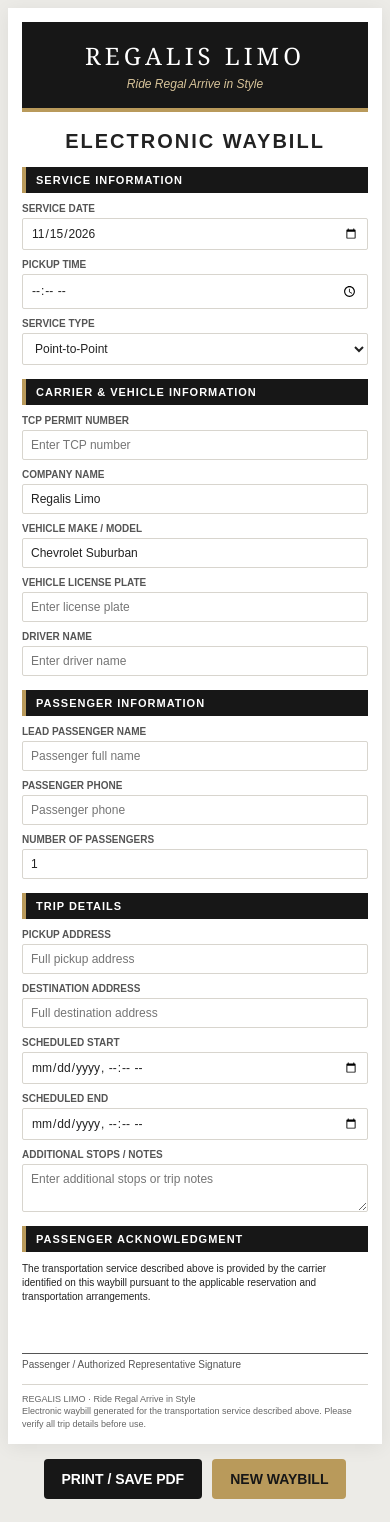
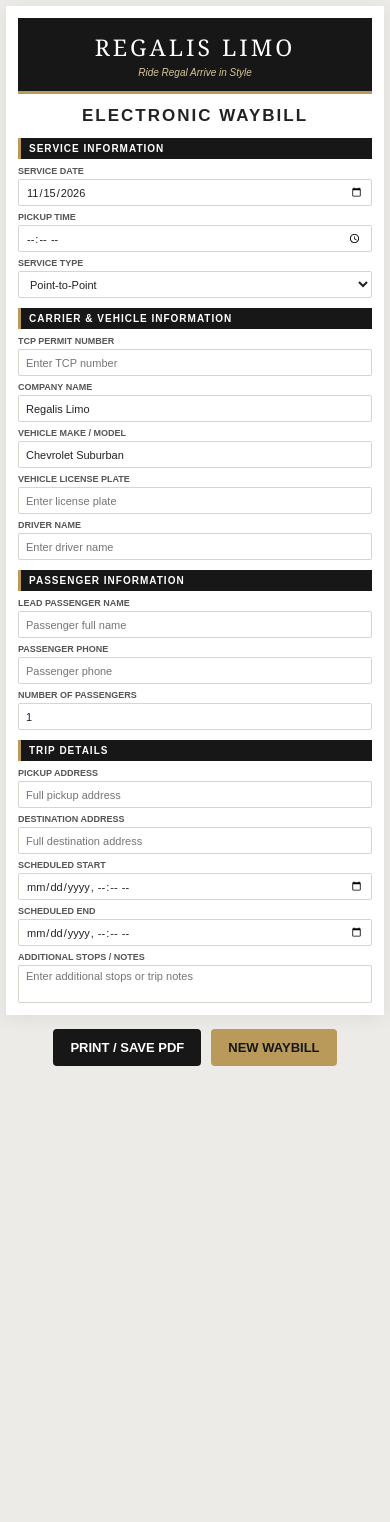
Before and after one commit to regalislimollc/regalis-waybill-website, a plain HTML site: page Index.html in a window 390 px wide. After the commit the page ends 1086 px from the top, so only its background shows below. Drawn offline with Linux system fonts and the light colour scheme.

Commit message:
Update Index.html

```diff
--- a/Index.html
+++ b/Index.html
@@ -6,25 +6,27 @@
 <meta name="viewport" content="width=device-width, initial-scale=1">
 <title>Regalis Limo - Electronic Waybill</title>
 <style>
+* { box-sizing:border-box; }
+
 :root {
   --black:#171717;
   --gold:#b99a5b;
   --border:#d8d5ce;
 }
-* { box-sizing:border-box; }
 
 body {
   margin:0;
-  padding:18px;
+  padding:12px;
   background:#ecebe7;
   color:#222;
   font-family:Arial,Helvetica,sans-serif;
 }
 
 .page {
+  width:100%;
   max-width:850px;
   margin:auto;
-  padding:25px 32px;
+  padding:22px 28px;
   background:white;
   box-shadow:0 3px 18px #0001;
 }
@@ -33,64 +35,64 @@ header {
   background:var(--black);
   color:white;
   text-align:center;
-  padding:17px 10px;
-  border-bottom:4px solid var(--gold);
+  padding:13px;
+  border-bottom:3px solid var(--gold);
 }
 
 .brand {
   font-family:Georgia,serif;
-  font-size:28px;
-  letter-spacing:4px;
+  font-size:25px;
+  letter-spacing:3px;
 }
 
 .tagline {
   color:#d8c49a;
-  font-size:12px;
+  font-size:10px;
   font-style:italic;
-  margin-top:5px;
+  margin-top:4px;
 }
 
 h1 {
   text-align:center;
-  font-size:20px;
+  font-size:17px;
   letter-spacing:2px;
-  margin:18px 0 14px;
+  margin:12px 0;
 }
 
 .section {
-  margin-top:14px;
+  margin-top:10px;
+  break-inside:avoid;
 }
 
 .section-title {
   background:var(--black);
   color:white;
-  padding:7px 10px;
-  font-size:11px;
+  padding:5px 8px;
+  font-size:10px;
   font-weight:bold;
   letter-spacing:1px;
-  border-left:4px solid var(--gold);
+  border-left:3px solid var(--gold);
 }
 
 .grid {
   display:grid;
   grid-template-columns:1fr 1fr;
-  gap:9px 14px;
-  padding-top:10px;
+  gap:6px 12px;
+  padding-top:7px;
 }
 
 .field {
   display:flex;
   flex-direction:column;
-  gap:4px;
+  align-items:stretch;
+  gap:3px;
   min-width:0;
 }
 
-.full {
-  grid-column:1/-1;
-}
+.full { grid-column:1/-1; }
 
 label {
-  font-size:10px;
+  font-size:9px;
   font-weight:bold;
   color:#555;
   text-transform:uppercase;
@@ -100,68 +102,56 @@ input, select, textarea {
   display:block;
   width:100%;
   min-width:0;
+  height:27px;
   border:1px solid var(--border);
   border-radius:2px;
-  padding:7px 8px;
+  padding:4px 7px;
   font-family:Arial,Helvetica,sans-serif;
-  font-size:12px;
+  font-size:11px;
   color:#222;
   background:white;
-  text-align:left;
+  text-align:left !important;
   direction:ltr;
+  margin:0;
 }
 
+/* Force date and time values to align left on iPhone */
+input[type="date"],
 input[type="time"],
-input[type="date"],
 input[type="datetime-local"] {
+  text-align:left !important;
+  direction:ltr !important;
+  -webkit-appearance:none;
+  appearance:none;
+  justify-content:flex-start;
+  padding-left:7px;
+}
+
+input::-webkit-date-and-time-value {
   text-align:left;
-  direction:ltr;
+  margin:0;
+  min-width:100%;
 }
 
 textarea {
-  min-height:48px;
-  resize:vertical;
-}
-
-.signatures {
-  display:grid;
-  grid-template-columns:1fr;
-  margin-top:15px;
-}
-
-.signature-line {
-  height:35px;
-  border-bottom:1px solid #555;
-}
-
-.signature-caption {
-  font-size:10px;
-  margin-top:5px;
-  color:#555;
-}
-
-.notice {
-  font-size:9px;
-  line-height:1.4;
-  color:#666;
-  margin-top:14px;
-  border-top:1px solid var(--border);
-  padding-top:8px;
+  height:38px;
+  min-height:38px;
+  resize:none;
 }
 
 .actions {
   max-width:850px;
-  margin:15px auto;
+  margin:14px auto;
   display:flex;
+  justify-content:center;
   gap:10px;
-  justify-content:center;
 }
 
 button {
   border:0;
-  padding:12px 18px;
+  padding:11px 17px;
   border-radius:4px;
-  font-size:14px;
+  font-size:13px;
   font-weight:bold;
   cursor:pointer;
 }
@@ -177,29 +167,28 @@ button {
 }
 
 @media(max-width:600px) {
-  body { padding:8px; }
-  .page { padding:14px; }
+  body { padding:6px; }
+  .page { padding:12px; }
   .grid { grid-template-columns:1fr; }
   .full { grid-column:auto; }
-  .brand { font-size:24px; }
+  .brand { font-size:23px; }
 }
 
 @media print {
   @page {
     size:Letter portrait;
-    margin:0.25in;
+    margin:0.2in;
   }
 
   html, body {
-    width:auto;
-    height:auto;
-    margin:0;
-    padding:0;
+    margin:0 !important;
+    padding:0 !important;
+    width:100%;
     background:white;
   }
 
   body {
-    font-size:9px;
+    font-size:8px;
     -webkit-print-color-adjust:exact;
     print-color-adjust:exact;
   }
@@ -213,84 +202,66 @@ button {
   }
 
   header {
-    padding:10px;
+    padding:9px;
   }
 
-  .brand {
-    font-size:23px;
-  }
-
-  .tagline {
-    font-size:10px;
-    margin-top:3px;
-  }
+  .brand { font-size:21px; }
+  .tagline { font-size:9px; }
 
   h1 {
-    font-size:16px;
-    margin:10px 0;
+    font-size:14px;
+    margin:8px 0;
   }
 
   .section {
-    margin-top:9px;
+    margin-top:7px;
     break-inside:avoid;
   }
 
   .section-title {
-    padding:5px 8px;
-    font-size:9px;
+    padding:4px 7px;
+    font-size:8px;
   }
 
   .grid {
-    gap:5px 12px;
-    padding-top:6px;
+    gap:4px 10px;
+    padding-top:5px;
   }
 
-  label {
-    font-size:8px;
-  }
+  label { font-size:7px; }
 
   input, select, textarea {
-    font-size:10px;
-    padding:4px 5px;
+    height:22px;
+    padding:2px 5px;
+    font-size:9px;
     border:0;
     border-bottom:1px solid #aaa;
     border-radius:0;
     background:white;
     color:black;
-    min-height:20px;
+  }
+
+  input[type="date"],
+  input[type="time"],
+  input[type="datetime-local"] {
+    text-align:left !important;
+    direction:ltr !important;
+    -webkit-appearance:none;
+    appearance:none;
+  }
+
+  input::-webkit-date-and-time-value {
+    text-align:left;
+    margin:0;
   }
 
   textarea {
-    min-height:32px;
+    height:30px;
+    min-height:30px;
     border:1px solid #aaa;
   }
 
-  .signatures {
-    margin-top:8px;
-  }
-
-  .signature-line {
-    height:24px;
-  }
-
-  .signature-caption {
-    font-size:8px;
-  }
-
-  .notice {
-    font-size:8px;
-    margin-top:8px;
-    padding-top:5px;
-  }
-
-  .actions {
-    display:none !important;
-  }
-
-  input, select, textarea {
-    -webkit-appearance:none;
-    appearance:none;
-  }
+  .actions { display:none !important; }
 }
 </style>
 </head>
@@ -309,9 +280,10 @@ button {
 <div class="section">
   <div class="section-title">SERVICE INFORMATION</div>
   <div class="grid">
+
     <div class="field">
       <label>Service Date</label>
-      <input id="serviceDate" type="date">
+      <input type="date" id="serviceDate">
     </div>
 
     <div class="field">
@@ -329,12 +301,14 @@ button {
         <option>Other</option>
       </select>
     </div>
+
   </div>
 </div>
 
 <div class="section">
   <div class="section-title">CARRIER & VEHICLE INFORMATION</div>
   <div class="grid">
+
     <div class="field">
       <label>TCP Permit Number</label>
       <input placeholder="Enter TCP number">
@@ -359,12 +333,14 @@ button {
       <label>Driver Name</label>
       <input placeholder="Enter driver name">
     </div>
+
   </div>
 </div>
 
 <div class="section">
   <div class="section-title">PASSENGER INFORMATION</div>
   <div class="grid">
+
     <div class="field">
       <label>Lead Passenger Name</label>
       <input placeholder="Passenger full name">
@@ -379,12 +355,14 @@ button {
       <label>Number of Passengers</label>
       <input type="number" min="1" value="1">
     </div>
+
   </div>
 </div>
 
 <div class="section">
   <div class="section-title">TRIP DETAILS</div>
   <div class="grid">
+
     <div class="field full">
       <label>Pickup Address</label>
       <input placeholder="Full pickup address">
@@ -409,50 +387,35 @@ button {
       <label>Additional Stops / Notes</label>
       <textarea placeholder="Enter additional stops or trip notes"></textarea>
     </div>
+
   </div>
-</div>
-
-<div class="section">
-  <div class="section-title">PASSENGER ACKNOWLEDGMENT</div>
-  <p style="font-size:10px;line-height:1.4">
-    The transportation service described above is provided by the carrier
-    identified on this waybill pursuant to the applicable reservation and
-    transportation arrangements.
-  </p>
-
-  <div class="signatures">
-    <div>
-      <div class="signature-line"></div>
-      <div class="signature-caption">
-        Passenger / Authorized Representative Signature
-      </div>
-    </div>
-  </div>
-</div>
-
-<div class="notice">
-  REGALIS LIMO · Ride Regal Arrive in Style<br>
-  Electronic waybill generated for the transportation service described above.
-  Please verify all trip details before use.
 </div>
 
 </div>
 
 <div class="actions">
-  <button class="primary" onclick="window.print()">PRINT / SAVE PDF</button>
-  <button class="secondary" onclick="newWaybill()">NEW WAYBILL</button>
+  <button class="primary" onclick="window.print()">
+    PRINT / SAVE PDF
+  </button>
+  <button class="secondary" onclick="newWaybill()">
+    NEW WAYBILL
+  </button>
 </div>
 
 <script>
 function setToday() {
   const d = new Date();
-  const local = new Date(d.getTime() - d.getTimezoneOffset()*60000);
+  const local = new Date(
+    d.getTime() - d.getTimezoneOffset()*60000
+  );
   document.getElementById("serviceDate").value =
     local.toISOString().slice(0,10);
 }
 
 function newWaybill() {
-  if (!confirm("Start a new waybill? All entered information will be cleared.")) return;
+  if (!confirm("Start a new waybill? All information will be cleared.")) {
+    return;
+  }
 
   document.querySelectorAll("input, textarea").forEach(el => {
     if (el.type === "number") {
```
